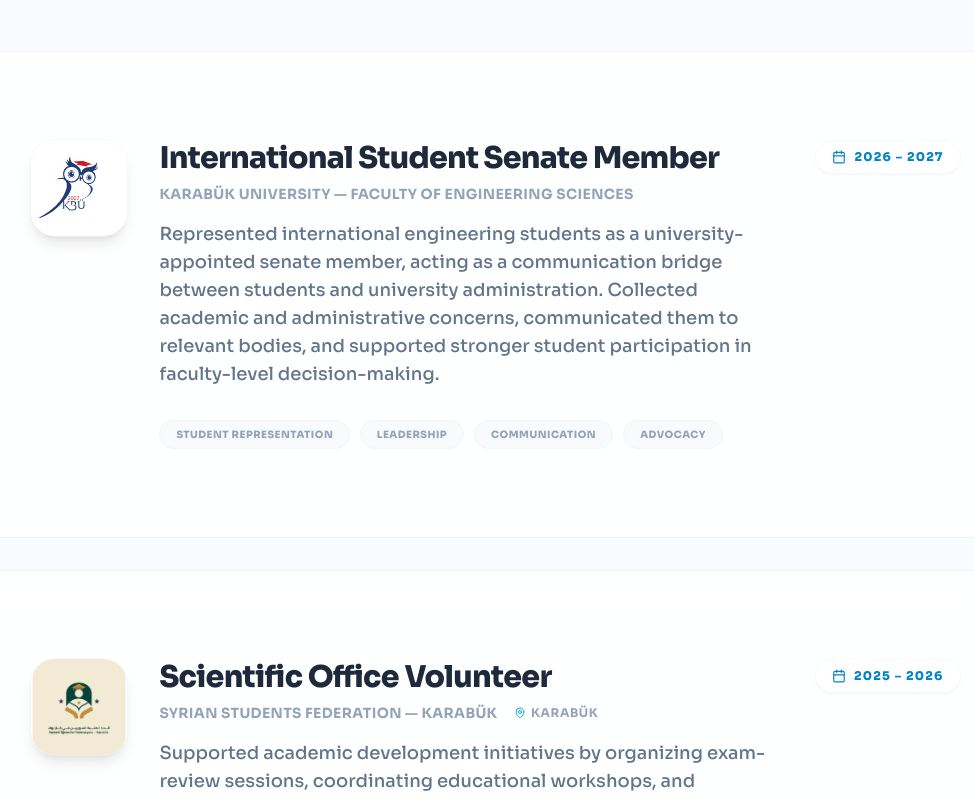
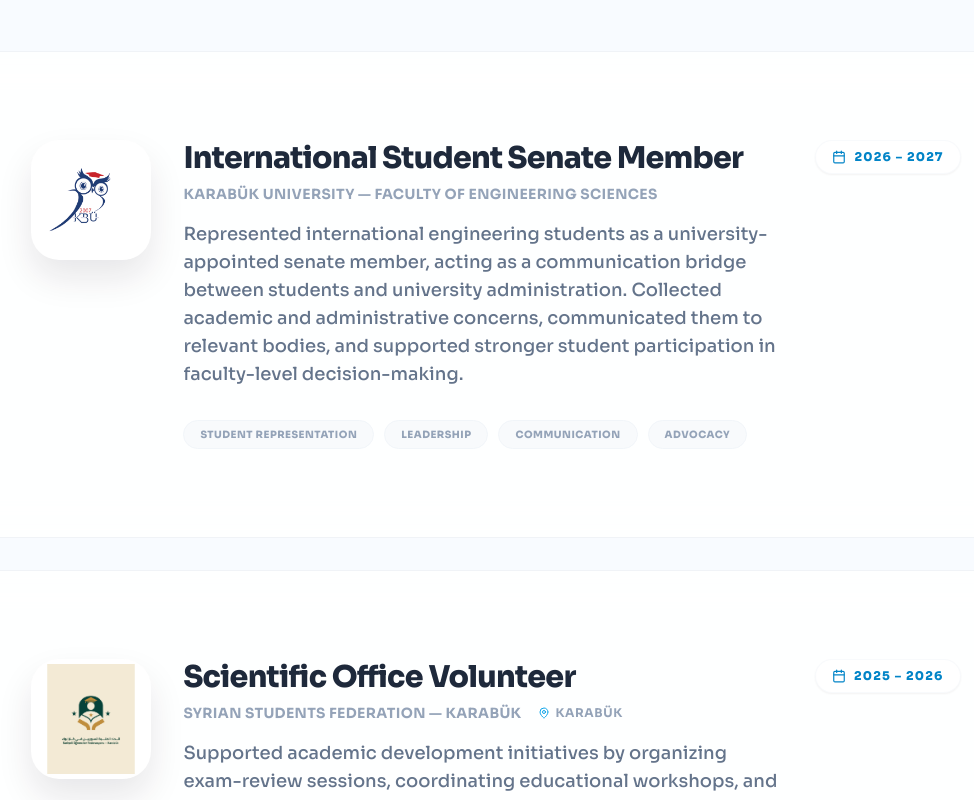
Before and after one commit to abdullaaskar34-tech/portfolio, a React (Vite) app: page / in a window 1280 px wide. Shown: the part 7780-8580 px from the top of the page, without its empty margins (144-1118 px from the left). Built offline with nearby package versions, Linux system fonts and the light colour scheme.

Commit message:
Update volunteer section logos

```diff
--- a/src/components/sections/Leadership.jsx
+++ b/src/components/sections/Leadership.jsx
@@ -50,17 +50,17 @@
               {/* Left: Logo Section */}
               <div className="flex items-center justify-center shrink-0">
                 {item.logo ? (
-                  <div className="h-20 w-20 md:h-24 md:w-24 overflow-hidden rounded-[24px] bg-white shadow-lg ring-1 ring-slate-100/50 flex items-center justify-center transition-transform duration-500 group-hover:scale-110">
+                  <div className="leadership-logo-box ring-1 ring-slate-100/50 transition-transform duration-500 group-hover:scale-105">
                     <img
                       src={item.logo}
                       alt={`${item.organization} logo`}
-                      className="w-full h-full object-contain p-2"
-                      style={{ transform: `scale(${item.scale || 1.35})` }}
+                      className="p-4"
+                      style={{ transform: `scale(${item.scale || 1.15})` }}
                     />
                   </div>
                 ) : (
-                  <div className="grid h-20 w-20 md:h-24 md:w-24 place-items-center rounded-[24px] bg-sky-50 text-sky-600 transition-all duration-500 group-hover:bg-sky-500 group-hover:text-white shadow-lg ring-1 ring-sky-100/50">
-                    <item.icon size={40} />
+                  <div className="leadership-logo-box bg-sky-50 text-sky-600 transition-all duration-500 group-hover:bg-sky-500 group-hover:text-white shadow-lg ring-1 ring-sky-100/50 group-hover:scale-105">
+                    <item.icon size={48} />
                   </div>
                 )}
               </div>
--- a/src/data/portfolioData.js
+++ b/src/data/portfolioData.js
@@ -87,7 +87,7 @@
     date: "2026 – 2027",
     icon: ShieldCheck,
     logo: `${import.meta.env.BASE_URL}logos/International Student Senate Member.jpeg`,
-    scale: 1.35,
+    scale: 1.25,
     description: "Represented international engineering students as a university-appointed senate member, acting as a communication bridge between students and university administration. Collected academic and administrative concerns, communicated them to relevant bodies, and supported stronger student participation in faculty-level decision-making.",
     tags: ["Student Representation", "Leadership", "Communication", "Advocacy"]
   },
@@ -98,7 +98,7 @@
     date: "2025 – 2026",
     icon: GraduationCap,
     logo: `${import.meta.env.BASE_URL}logos/Scientific Office Volunteer.png`,
-    scale: 1.45,
+    scale: 1.25,
     description: "Supported academic development initiatives by organizing exam-review sessions, coordinating educational workshops, and collaborating with academic staff and volunteer instructors. Contributed to learning programs serving approximately 500 Syrian students in Karabük.",
     tags: ["Academic Support", "Workshop Coordination", "Student Development", "Teamwork"]
   },
@@ -109,7 +109,7 @@
     date: "2026 – 2027",
     icon: HandHelping,
     logo: `${import.meta.env.BASE_URL}logos/Student Affairs Representative.png`,
-    scale: 1.25,
+    scale: 1.15,
     description: "Assisted Syrian students across Türkiye with academic, administrative, and student-life inquiries. Supported service workflows and contributed to the development of an AI-powered student-support chatbot for a nationwide community of approximately 5,000 students.",
     tags: ["Student Services", "Chatbot Support", "Community Impact", "Problem Solving"]
   },
@@ -120,7 +120,7 @@
     date: "2019 – 2020",
     icon: Heart,
     logo: `${import.meta.env.BASE_URL}logos/Kızılay.png`,
-    scale: 1.7,
+    scale: 1.5,
     description: "Provided Arabic–Turkish interpretation support in humanitarian service environments, helping improve communication between Arabic-speaking beneficiaries and Turkish staff. Assisted with real-time guidance and service communication in high-pressure support settings.",
     tags: ["Translation", "Humanitarian Support", "Cross-Cultural Liaison", "Volunteering"]
   }
--- a/src/styles.css
+++ b/src/styles.css
@@ -92,3 +92,33 @@
   position: relative;
   z-index: 20;
 }
+
+/* Volunteer Section Logos */
+.leadership-logo-box {
+  width: 120px;
+  height: 120px;
+  min-width: 120px;
+  border-radius: 28px;
+  display: flex;
+  align-items: center;
+  justify-content: center;
+  background: white;
+  overflow: hidden;
+  box-shadow: 0 18px 35px rgba(15, 23, 42, 0.10);
+  transition: all 0.5s ease;
+}
+
+.leadership-logo-box img {
+  width: 100%;
+  height: 100%;
+  object-fit: contain;
+}
+
+@media (max-width: 768px) {
+  .leadership-logo-box {
+    width: 88px;
+    height: 88px;
+    min-width: 88px;
+    border-radius: 22px;
+  }
+}
```
